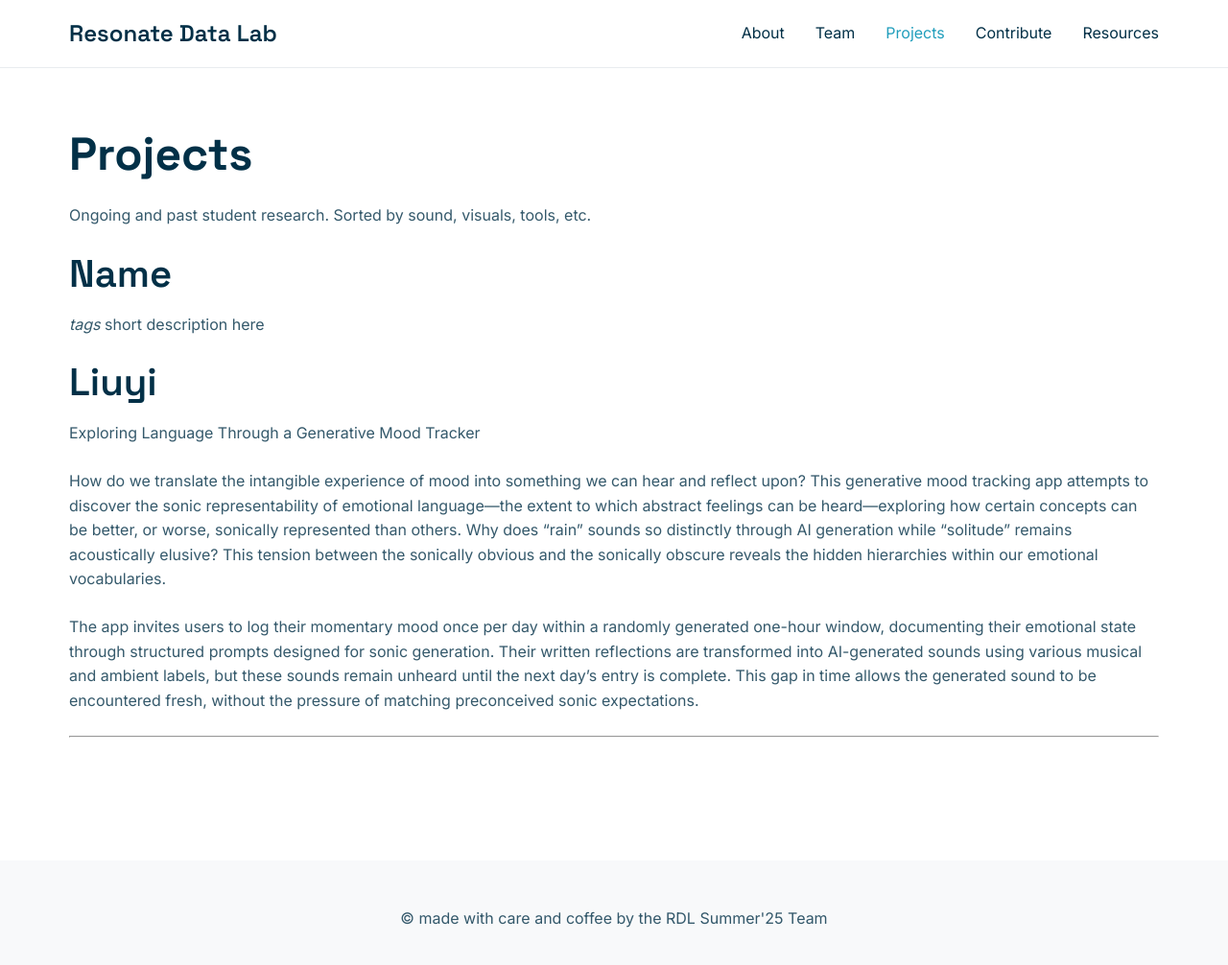
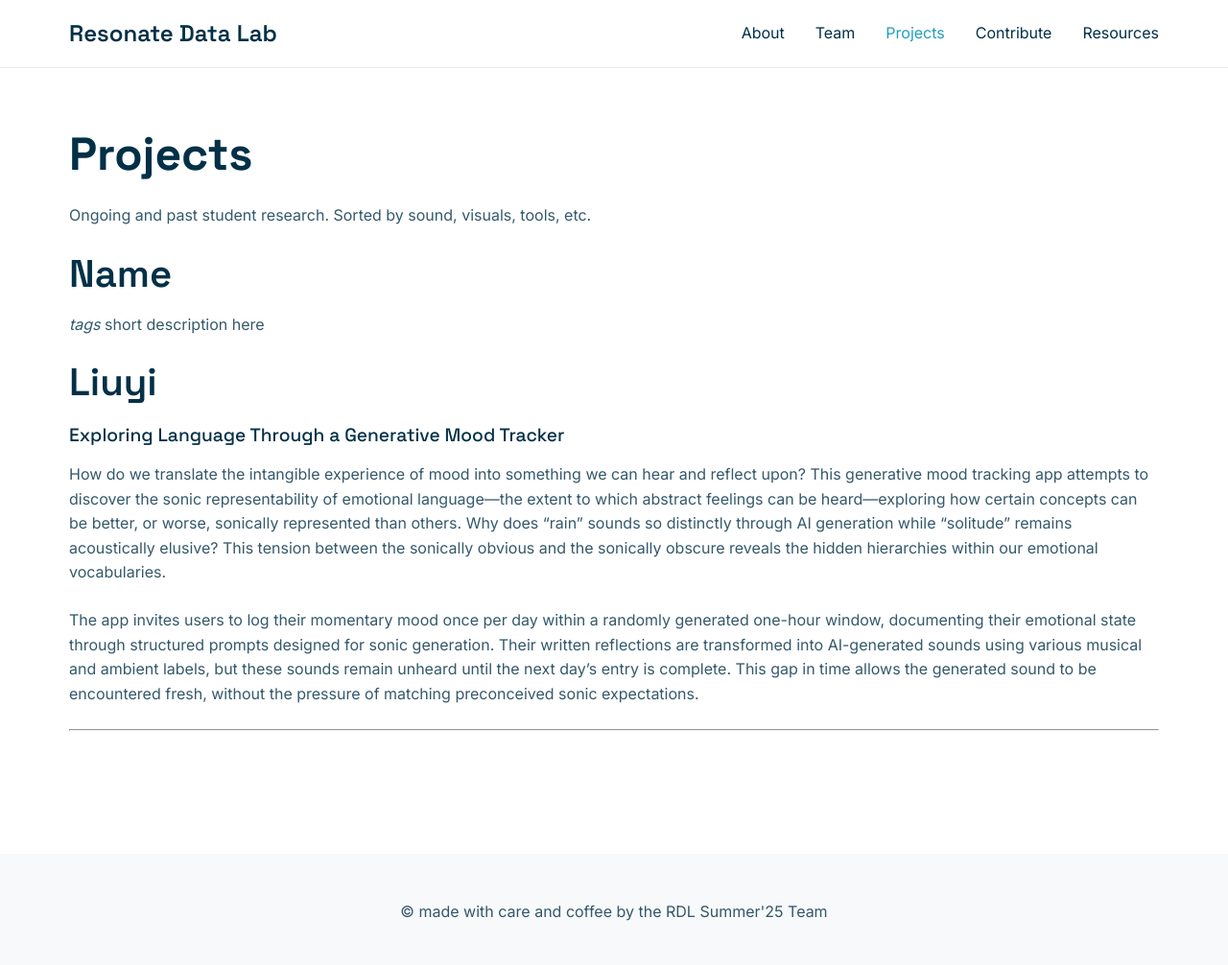
Before and after one commit to a421loop/Resonate-Data-Lab-Website-STRUCTURE, a Jekyll site: the page built from Projects/index.md, in a window 1280 px wide and 1027 px high. Shown: the top 1006 px of the window at 96% size. Built offline with Jekyll 4.4.1, drawn with Linux system fonts in a browser that asks for light colours.

```diff
--- a/Projects/index.md
+++ b/Projects/index.md
@@ -12,7 +12,7 @@ Ongoing and past student research. Sorted by sound, visuals, tools, etc.
 short description here
 
 ## Liuyi
-Exploring Language Through a Generative Mood Tracker
+#### Exploring Language Through a Generative Mood Tracker
 
 How do we translate the intangible experience of mood into something we can hear and reflect upon? This generative mood tracking app attempts to discover the sonic representability of emotional language—the extent to which abstract feelings can be heard—exploring how certain concepts can be better, or worse, sonically represented than others. Why does "rain" sounds so distinctly through AI generation while "solitude" remains acoustically elusive? This tension between the sonically obvious and the sonically obscure reveals the hidden hierarchies within our emotional vocabularies.
 
```
